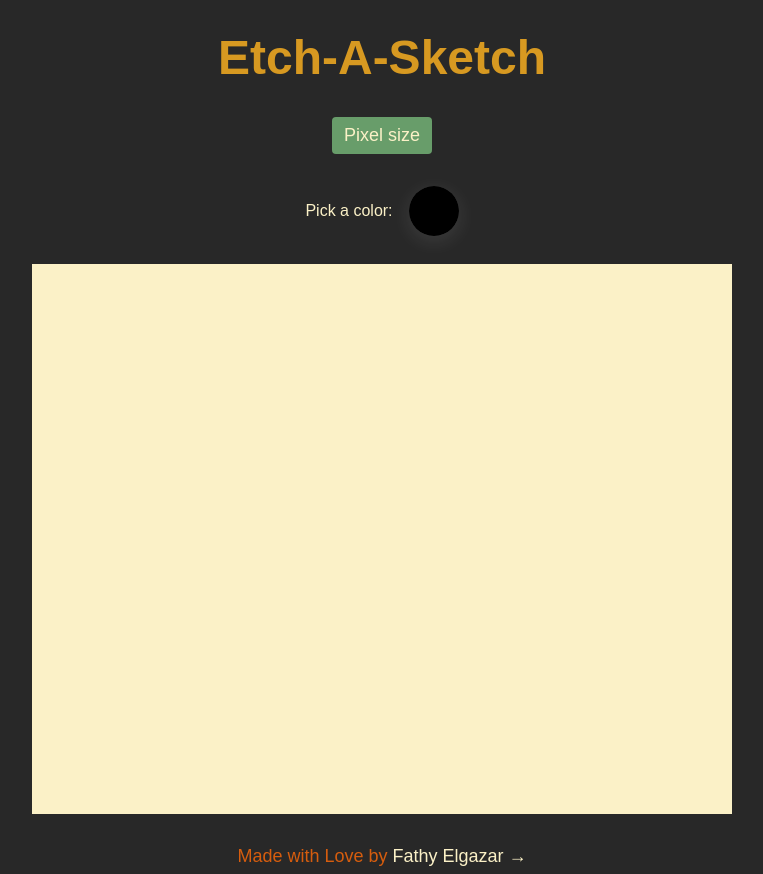
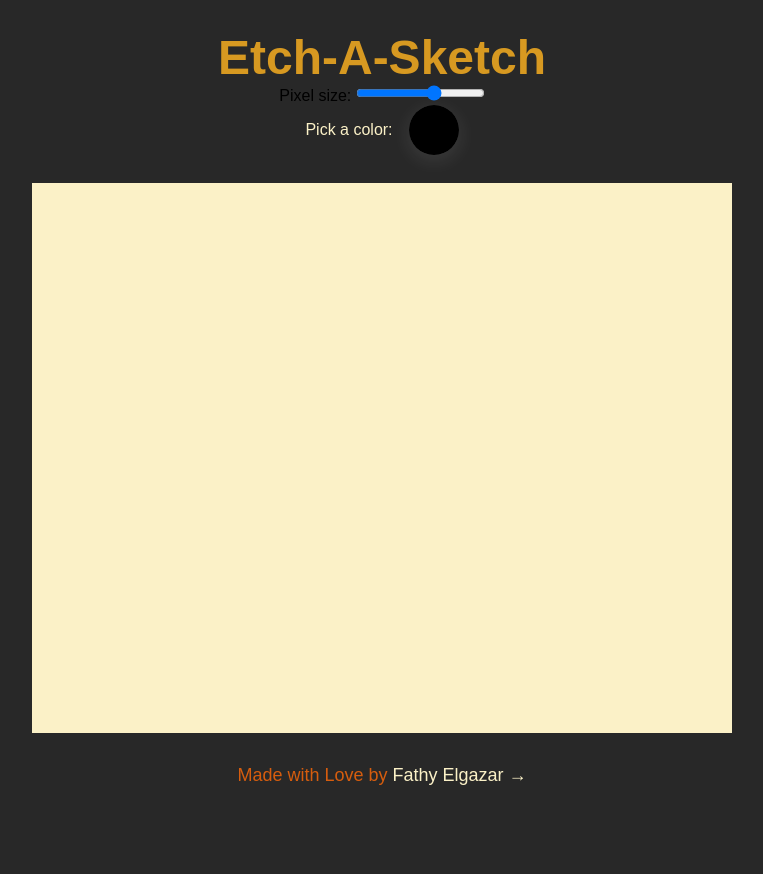
Before and after one commit to fathyElgazzar/Etch-A-Sketch, a plain HTML site: page index.html in a window 1280 px wide. Shown: the whole page, without its empty margins (258-1021 px from the left). After the commit the page ends 800 px from the top, so only its background shows below. Drawn offline with Linux system fonts and the light colour scheme.

Commit message:
feat: Add input range to choose pixels

```diff
--- a/index.html
+++ b/index.html
@@ -9,7 +9,21 @@
   </head>
   <body>
     <h1>Etch-A-Sketch</h1>
-    <button class="btn-pixel" id="btn-pixel">Pixel size</button>
+    <!-- <button class="btn-pixel" id="btn-pixel">Pixel size</button> -->
+    <div class="buttons-container">
+      <div class="pixel-size-container">
+        <label for="pixels" class="pixel-size-label">Pixel size:</label>
+        <input
+          type="range"
+          id="pixel-size"
+          class="pixel-size-input"
+          name="pixels"
+          min="4"
+          max="100"
+          value="64"
+        />
+        <span class="pixel-size-value"></span>
+      </div>
 
       <div class="color-picker-container">
         <label for="color-pick" class="color-picker-label">Pick a color:</label>
@@ -20,6 +34,7 @@
           class="color-picker"
           id="color-pick"
         />
+      </div>
     </div>
     <div class="squares" id="squares"></div>
     <p class="author">
```
Lines whose indentation alone changed are shown as unchanged.
